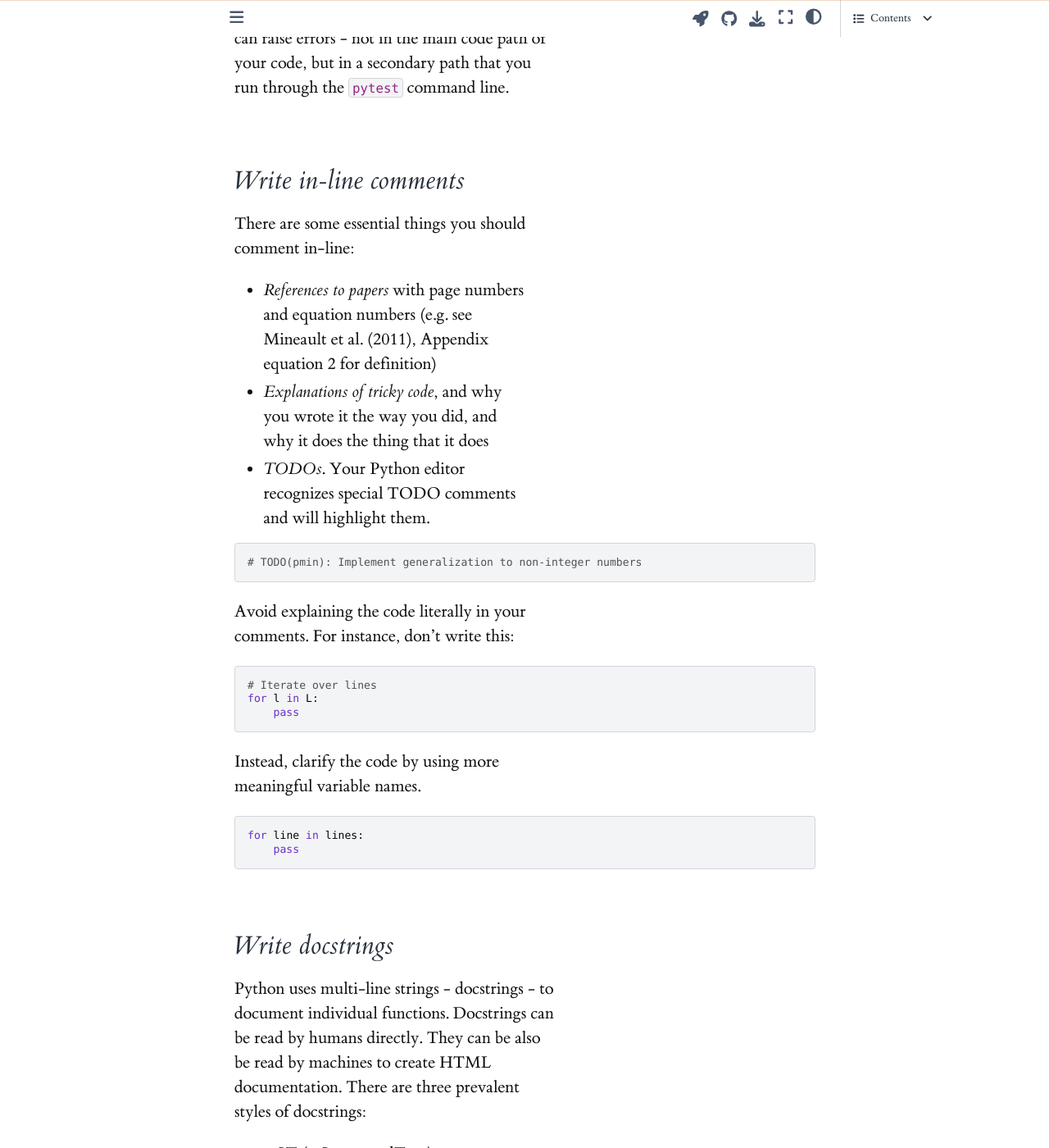
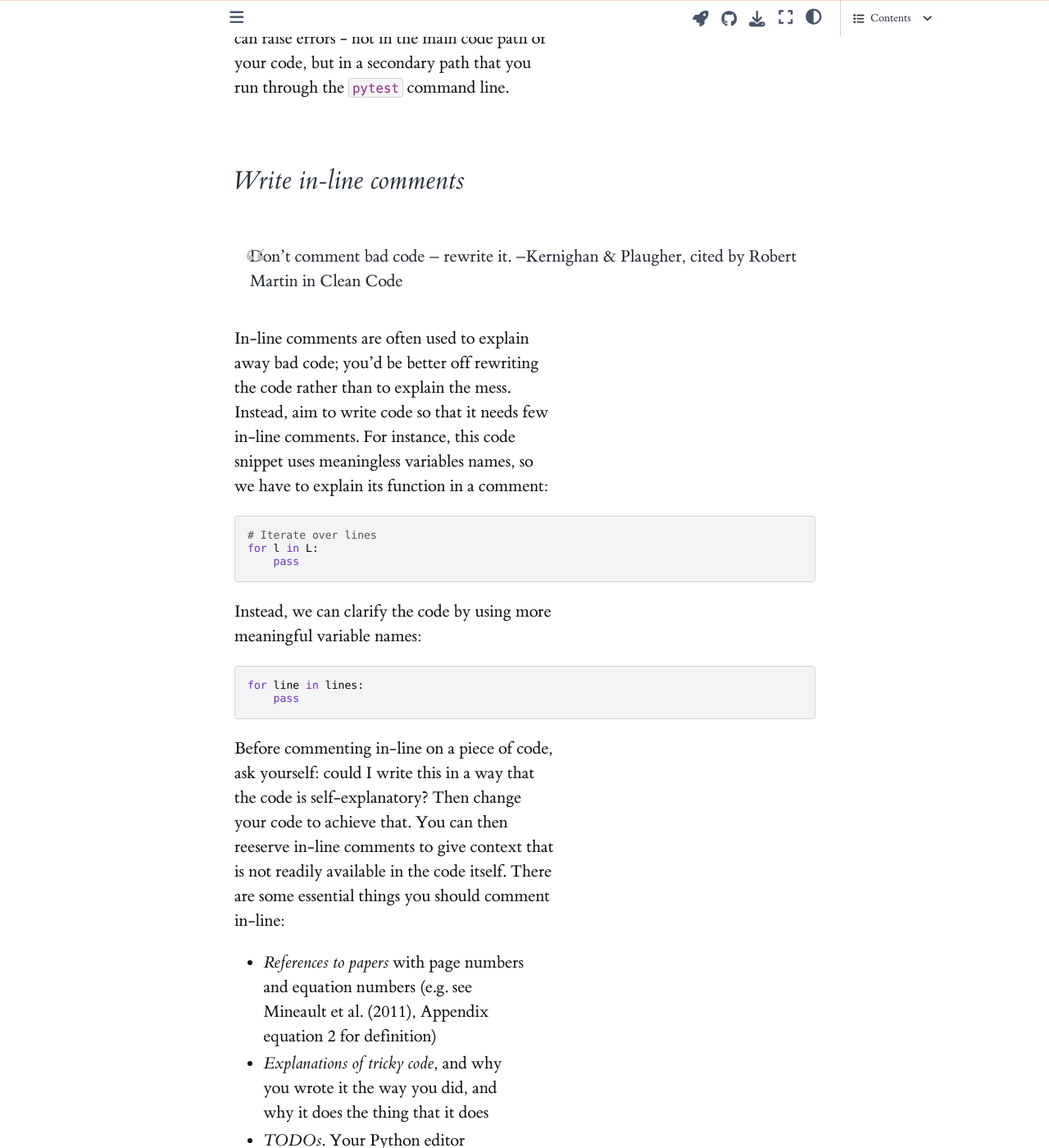
Before and after one commit to patrickmineault/codebook, a Jupyter Book: the page built from docs-code.md, in a window 1280 px wide and 1400 px high, scrolled down 3080 px. Shown: the whole window at 82% size. Built offline with Jupyter Book 1.0.4 settings and Sphinx 7.4.7 and the Sphinx Book theme 1.1.4, drawn with Linux system fonts in a browser that asks for light colours; some of the changed text lies outside the part shown.

Commit message:
Address Russ' comments

````diff
--- a/docs-code.md
+++ b/docs-code.md
@@ -91,7 +91,27 @@ The unit tests that we discussed last chapter are another mechanism through whic
 
 ## Write in-line comments
 
-There are some essential things you should comment in-line:
+```{epigraph}
+Don’t comment bad code -- rewrite it.
+--Kernighan & Plaugher, cited by Robert Martin in [Clean Code](https://www.oreilly.com/library/view/clean-code-a/9780136083238/)
+```
+
+In-line comments are often used to explain away bad code; you'd be better off rewriting the code rather than to explain the mess. Instead, aim to write code so that it needs few in-line comments. For instance, this code snippet uses meaningless variables names, so we have to explain its function in a comment:
+
+```python
+# Iterate over lines
+for l in L:
+    pass
+```
+
+Instead, we can clarify the code by using more meaningful variable names:
+
+```python
+for line in lines:
+    pass
+```
+
+Before commenting in-line on a piece of code, ask yourself: could I write this in a way that the code is self-explanatory? Then change your code to achieve that. You can then reeserve in-line comments to give context that is not readily available in the code itself. There are some essential things you should comment in-line:
 
 * *References to papers* with page numbers and equation numbers (e.g. see Mineault et al. (2011), Appendix equation 2 for definition)
 * *Explanations of tricky code*, and why you wrote it the way you did, and why it does the thing that it does
@@ -101,24 +121,9 @@ There are some essential things you should comment in-line:
 # TODO(pmin): Implement generalization to non-integer numbers
 ```
 
-Avoid explaining the code literally in your comments. For instance, don't write this:
-
-```python
-# Iterate over lines
-for l in L:
-    pass
-```
-
-Instead, clarify the code by using more meaningful variable names.
-
-```python
-for line in lines:
-    pass
-```
-
 ## Write docstrings
 
-Python uses multi-line strings - docstrings - to document individual functions. Docstrings can be read by humans directly. They can be also be read by machines to create HTML documentation. There are three prevalent styles of docstrings:
+Python uses multi-line strings - docstrings - to document individual functions. Docstrings can be read by humans directly. They can be also be read by machines to create HTML documentation, so they're particularly useful if your code is part of a publicly available package. There are three prevalent styles of docstrings:
 
 ```{margin}
 [Sphinx](https://www.sphinx-doc.org/en/master/) is the standard way to generate HTML documentation in Python. Sphinx is very powerful - this book is generated by jupyterbook, which uses sphinx to do its job!
````
Also changed, not shown: decoupled.md (+4 -4 lines), pipelines.md (+2 -2 lines), testing.md (+3 -3 lines).
